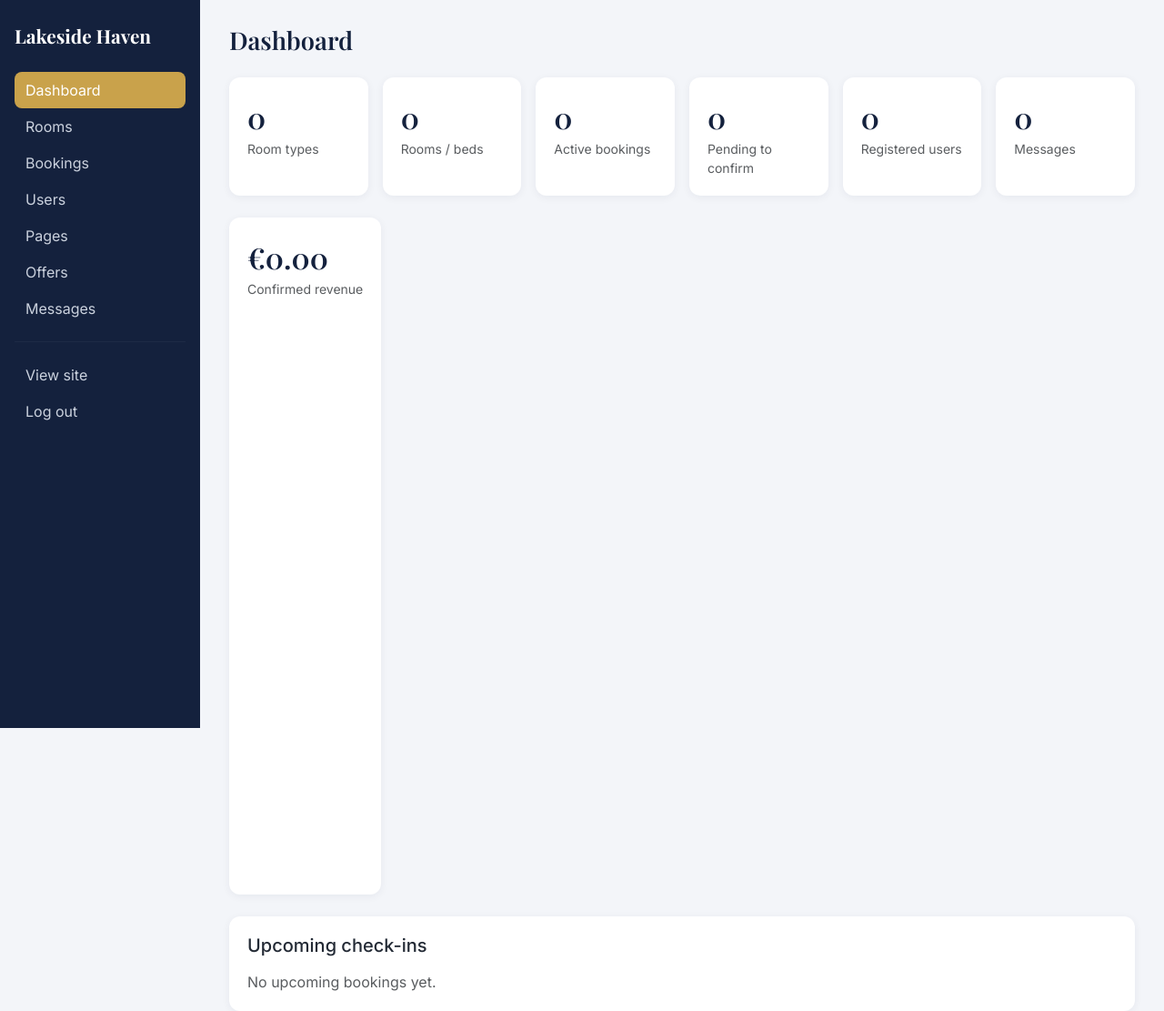
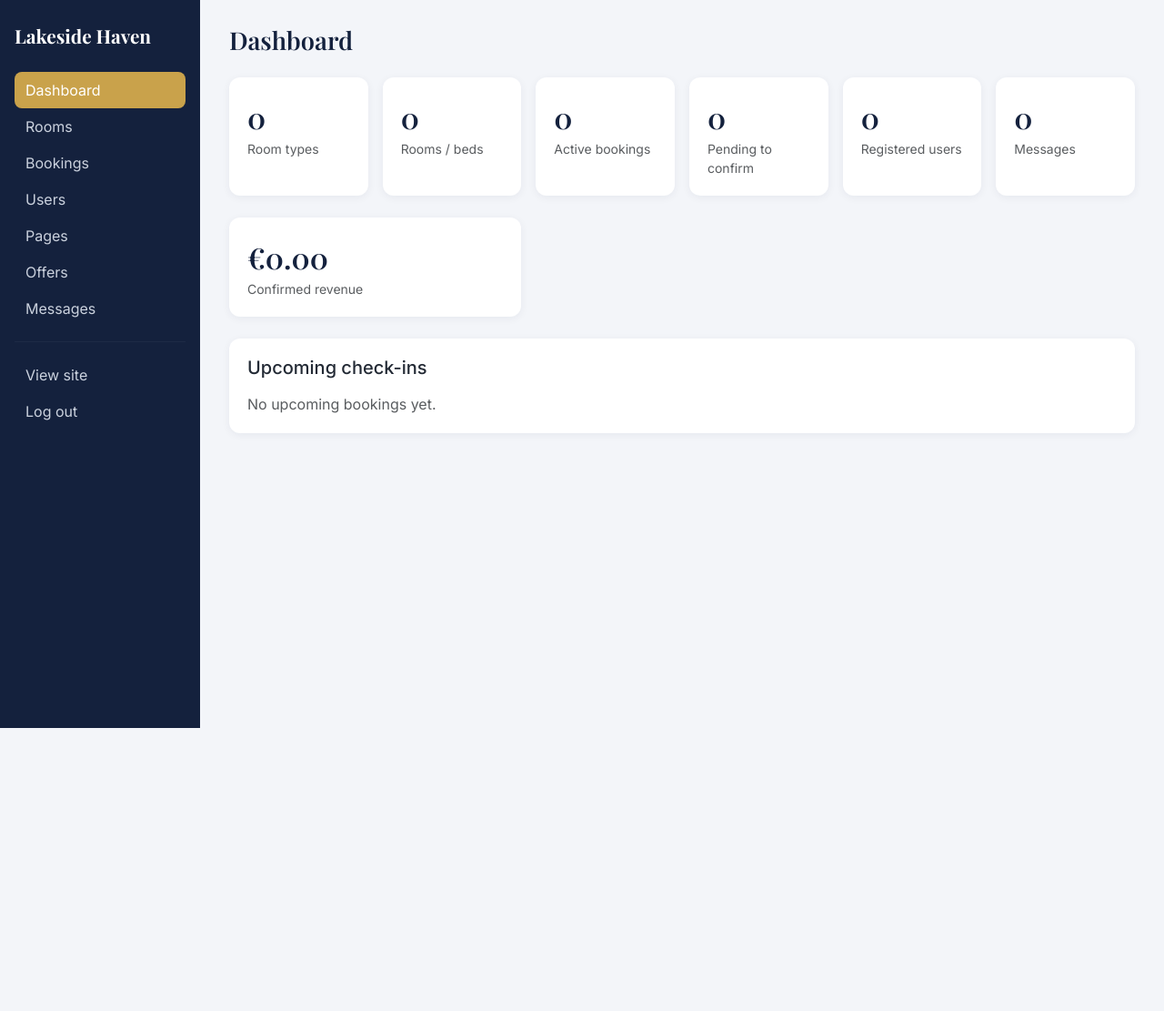
Before and after one commit to ToniGift/Lakeside_Haven_Hotel, a PHP site: page /admin/index.php in a window 1280 px wide. Shown: the whole page at 91% size. After the commit the page ends 800 px from the top, so only its background shows below. Run offline with PHP 8.4, Linux system fonts and the light colour scheme; the visitor is signed in with stand-in values (Sample User, id 1); data that the repository does not hold is empty.

Commit message:
Add admin screenshots to the README and fix the stretched revenue card on the admin dashboard

```diff
--- a/admin/index.php
+++ b/admin/index.php
@@ -29,7 +29,9 @@ $upcoming = db()->query(
     <div class="col-6 col-lg-4 col-xl-2"><div class="stat-card"><div class="num"><?= $n ?></div><div class="small text-muted"><?= e($label) ?></div></div></div>
   <?php endforeach; ?>
 </div>
-<div class="stat-card mb-4 d-inline-block"><div class="num"><?= money($revenue) ?></div><div class="small text-muted">Confirmed revenue</div></div>
+<div class="row g-3 mb-4">
+  <div class="col-12 col-md-6 col-xl-4"><div class="stat-card"><div class="num"><?= money($revenue) ?></div><div class="small text-muted">Confirmed revenue</div></div></div>
+</div>
 
 <div class="panel">
   <h5 class="mb-3">Upcoming check-ins</h5>
```
Also changed, not shown: README.md, 2 other files.
